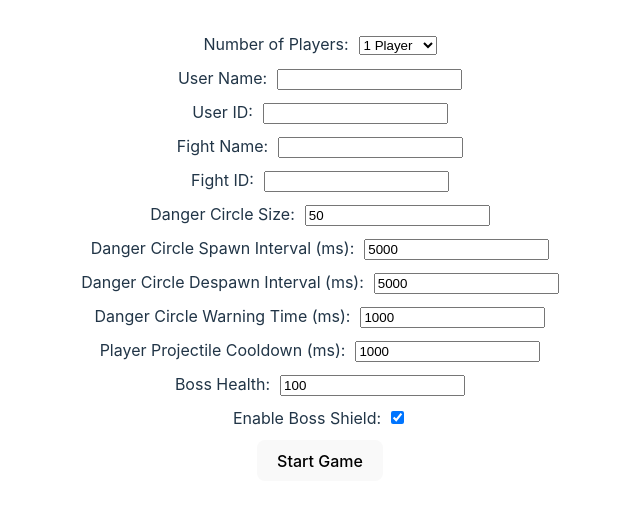
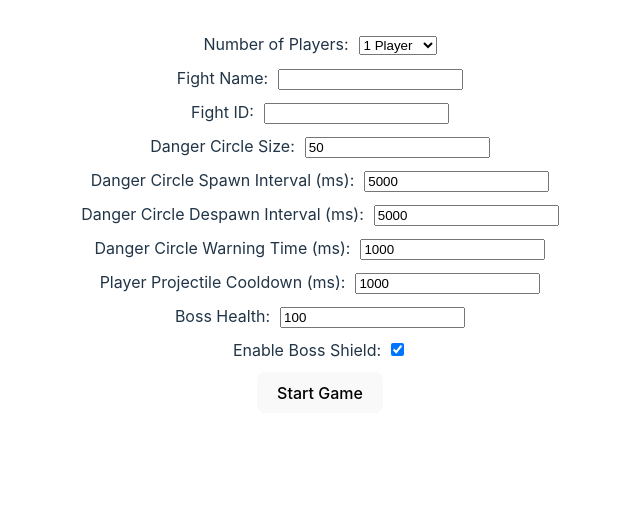
Before and after one commit to nvduran/phaser-test-ts, a React (Vite) app: page / in a window 1280 px wide. Shown: the top 506 px of the page, without its empty margins (320-960 px from the left). Built offline with nearby package versions, Linux system fonts and the light colour scheme.

Commit message:
submitter working only after login cant reload

```diff
--- a/src/App.tsx
+++ b/src/App.tsx
@@ -1,26 +1,42 @@
-import './App.css'
+// App.tsx
+
+import './App.css';
 import React from 'react';
-import { BrowserRouter as Router, Route, Routes  } from 'react-router-dom';
-import BossGame from './components/BossGameComponent.tsx'
-import LoginPage from './components/LoginPage.tsx'
-import RegisterPage from './components/RegisterPage.tsx'
-
+import { BrowserRouter as Router, Route, Routes } from 'react-router-dom';
+import BossGameComponent from './components/BossGameComponent';
+import LoginPage from './components/LoginPage';
+import RegisterPage from './components/RegisterPage';
 
 function App() {
   const [isLoggedIn, setIsLoggedIn] = React.useState(false);
+  const [userData, setUserData] = React.useState({
+    displayName: '',
+    userId: '',
+    // Add other user data fields here if needed
+  });
 
   return (
     <Router>
       <div>
         <Routes>
-          <Route path="/" element={<BossGame />} />
-          <Route path="/login" element={<LoginPage setIsLoggedIn={setIsLoggedIn} />} />
+          <Route
+            path="/"
+            element={<BossGameComponent userData={userData} />}
+          />
+          <Route
+            path="/login"
+            element={
+              <LoginPage
+                setIsLoggedIn={setIsLoggedIn}
+                setUserData={setUserData}
+              />
+            }
+          />
           <Route path="/register" element={<RegisterPage />} />
-
         </Routes>
-
       </div>
-    </Router>  );
+    </Router>
+  );
 }
 
 export default App;
--- a/src/components/BossGameComponent.tsx
+++ b/src/components/BossGameComponent.tsx
@@ -6,16 +6,22 @@ import Phaser from 'phaser';
 import axios from 'axios';
 import io, { Socket } from 'socket.io-client';
 
-const BossGameComponent: React.FC = () => {
+interface BossGameProps {
+  userData: {
+    displayName: string;
+    userId: string;
+  };
+}
+
+const BossGameComponent: React.FC<BossGameProps> = ({ userData }) => {
+    console.log(userData);
   const gameContainerRef = useRef<HTMLDivElement>(null);
   const phaserGameRef = useRef<Phaser.Game | null>(null);
   const [gameStarted, setGameStarted] = useState(false);
   const [gameEnded, setGameEnded] = useState(false);
   const [gameResult, setGameResult] = useState<'win' | 'lose' | null>(null);
 
-    // New state variables for user input
-    const [userName, setUserName] = useState('');
-    const [userId, setUserId] = useState('');
+  // Removed state variables for user input
   const [fightName, setFightName] = useState('');
   const [fightId, setFightId] = useState('');
 
@@ -77,9 +83,11 @@ const BossGameComponent: React.FC = () => {
       }
       eventEmitter.removeAllListeners();
     };
+    // eslint-disable-next-line react-hooks/exhaustive-deps
   }, [gameStarted]);
 
   const startGame = () => {
+    console.log(userData.userId, userData.displayName);
     // Prepare the data to send
     const data = {
       danger_circle: {
@@ -94,8 +102,8 @@ const BossGameComponent: React.FC = () => {
       },
       player_projectile_cooldown: playerProjectile1Cooldown,
       submitter: {
-                id: userId,
-                name: userName,
+        id: userData.userId,
+        name: userData.displayName,
       },
       fight_id: fightId,
       fight_name: fightName,
@@ -108,7 +116,7 @@ const BossGameComponent: React.FC = () => {
         console.log('Data posted successfully:', response.data);
 
         // Generate a unique player ID
-                const newPlayerId = userId || `player_${Math.floor(Math.random() * 10000)}`;
+        const newPlayerId = userData.userId || `player_${Math.floor(Math.random() * 10000)}`;
         setPlayerId(newPlayerId);
 
         if (numPlayers === 1) {
@@ -175,31 +183,7 @@ const BossGameComponent: React.FC = () => {
             </label>
           </div>
 
-                    {/* New input fields for user name, user ID, fight name, and fight ID */}
-                    <div style={{ marginBottom: '10px' }}>
-                        <label>
-                            User Name:
-                            <input
-                                type="text"
-                                value={userName}
-                                onChange={(e) => setUserName(e.target.value)}
-                                disabled={gameStarted}
-                                style={{ marginLeft: '10px' }}
-                            />
-                        </label>
-                    </div>
-                    <div style={{ marginBottom: '10px' }}>
-                        <label>
-                            User ID:
-                            <input
-                                type="text"
-                                value={userId}
-                                onChange={(e) => setUserId(e.target.value)}
-                                disabled={gameStarted}
-                                style={{ marginLeft: '10px' }}
-                            />
-                        </label>
-                    </div>
+          {/* Input fields for fight name and fight ID */}
           <div style={{ marginBottom: '10px' }}>
             <label>
               Fight Name:
@@ -224,6 +208,7 @@ const BossGameComponent: React.FC = () => {
               />
             </label>
           </div>
+
           {/* Existing input fields for game settings */}
           <div style={{ marginBottom: '10px' }}>
             <label>
--- a/src/components/LoginPage.tsx
+++ b/src/components/LoginPage.tsx
@@ -1,12 +1,15 @@
+// LoginPage.tsx
+
 import React, { useState } from "react";
 import { useNavigate } from "react-router-dom";
 import "../styles/LoginPage.css";
 
 interface LoginPageProps {
   setIsLoggedIn: (isLoggedIn: boolean) => void;
+  setUserData: (data: { displayName: string; userId: string }) => void;
 }
 
-const LoginPage: React.FC<LoginPageProps> = ({ setIsLoggedIn }) => {
+const LoginPage: React.FC<LoginPageProps> = ({ setIsLoggedIn, setUserData }) => {
   const [username, setUsername] = useState("");
   const [password, setPassword] = useState("");
   const navigate = useNavigate();
@@ -31,9 +34,19 @@ const LoginPage: React.FC<LoginPageProps> = ({ setIsLoggedIn }) => {
       const data = await response.json();
 
       if (response.status === 200) {
+        // Store data in localStorage if needed
         localStorage.setItem("token", data.token);
         localStorage.setItem("username", data.username);
-                                localStorage.setItem("isPaidUser", data.isPaidUser); // Save this field in the local storage
+        localStorage.setItem("isPaidUser", data.isPaidUser);
+        localStorage.setItem("displayName", data.display_name);
+        localStorage.setItem("userId", data.user_id);
+
+        // Set the user data in state
+        setUserData({
+          displayName: data.display_name,
+          userId: data.user_id,
+        });
+
         setIsLoggedIn(true);
         navigate("/");
       } else {
@@ -49,8 +62,18 @@ const LoginPage: React.FC<LoginPageProps> = ({ setIsLoggedIn }) => {
     <div className="login-page">
       <h2>Login</h2>
       <div className="login-form">
-                                <input type="text" placeholder="Email" value={username} onChange={(e) => setUsername(e.target.value)} />
-                                <input type="password" placeholder="Password" value={password} onChange={(e) => setPassword(e.target.value)} />
+        <input
+          type="text"
+          placeholder="Email"
+          value={username}
+          onChange={(e) => setUsername(e.target.value)}
+        />
+        <input
+          type="password"
+          placeholder="Password"
+          value={password}
+          onChange={(e) => setPassword(e.target.value)}
+        />
         <button onClick={handleLogin}>Login</button>
       </div>
       <div className="forgot-password-link">
```
Lines whose indentation alone changed are shown as unchanged.
